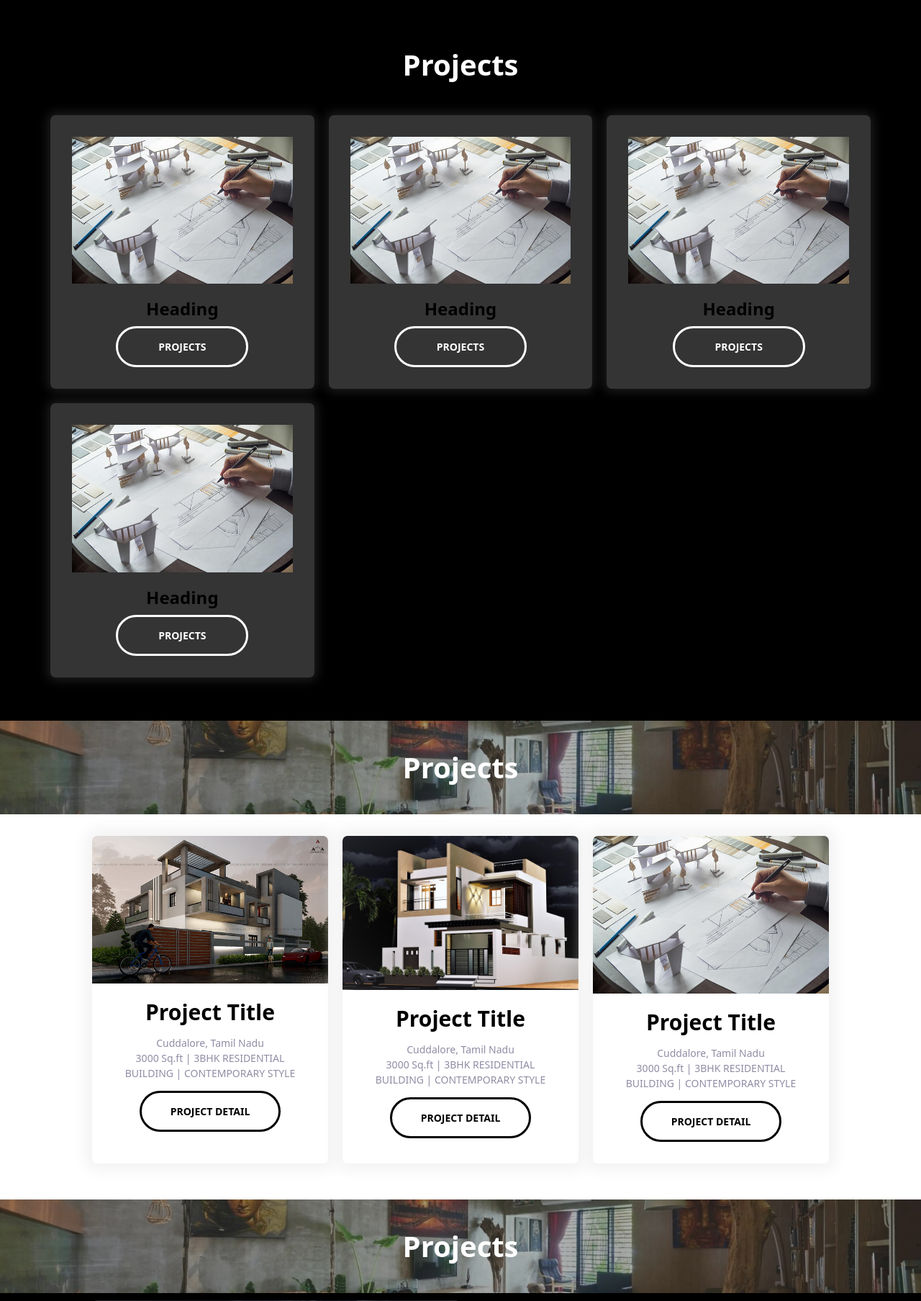
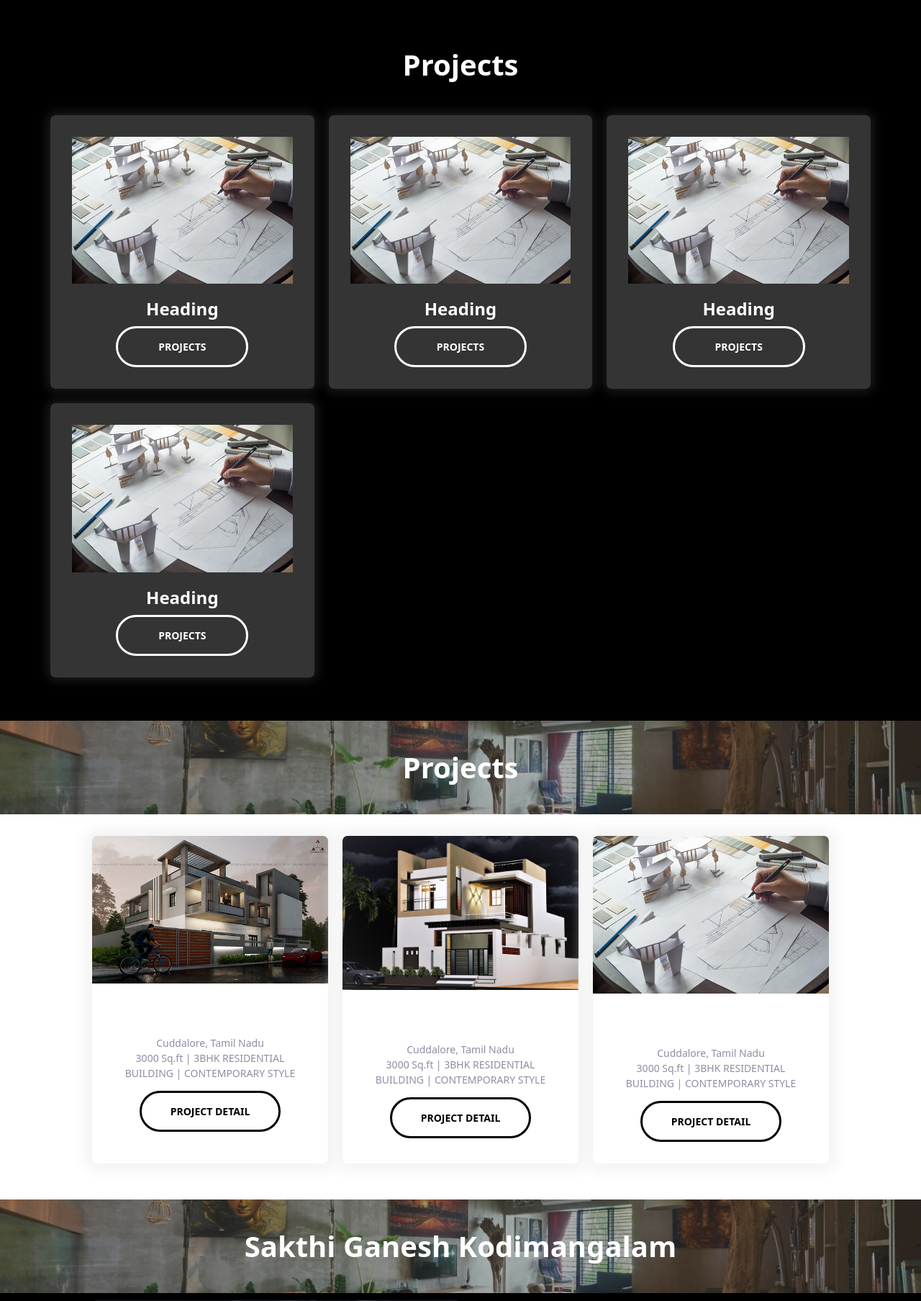
Before and after one commit to manojprabhakarn/triformv2, a PHP site: page / in a window 1280 px wide. Shown: the top 1807 px of the page at 72% size. Run offline with PHP 8.4, Linux system fonts and the light colour scheme.

Commit message:
Category heading color fix.

```diff
--- a/css/styles.css
+++ b/css/styles.css
@@ -129,7 +129,7 @@ ul {
 }
 
 .card__body .heading {
-  color: var(--color-primary);
+  color: var(--color-secondary);
   margin: 1rem 0 0.6rem 0;
 }
 
@@ -158,6 +158,12 @@ ul {
 
 .category.card:hover {
   scale: 1.1;
+}
+
+@media screen and (min-width: 786px) {
+  .grid--1x3 {
+    grid-template-columns: repeat(2, 1fr);
+  }
 }
 
 /* Project Card */
--- a/index.html
+++ b/index.html
@@ -122,7 +122,7 @@
     </div>
     <div class="block block--dark project-detail">
       <header class="block__header image">
-        <h2 class="block__heading">Projects</h2>
+        <h2 class="block__heading">Sakthi Ganesh Kodimangalam</h2>
       </header>
       <div class="media-object grid">
         <div class="media__photo">
```
